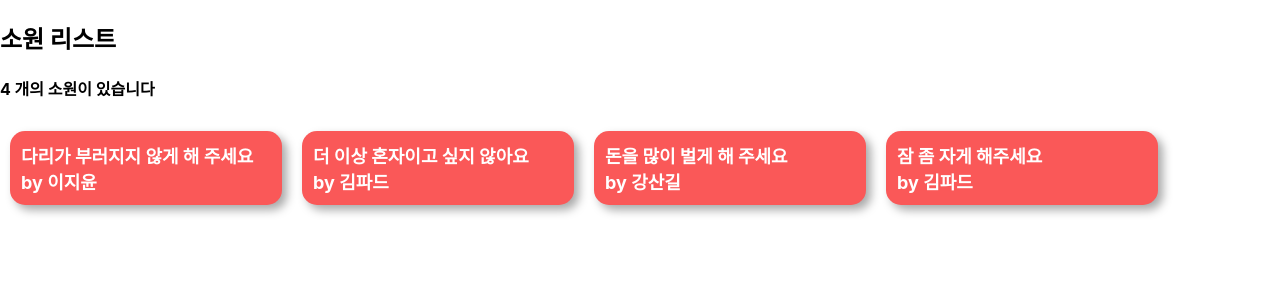
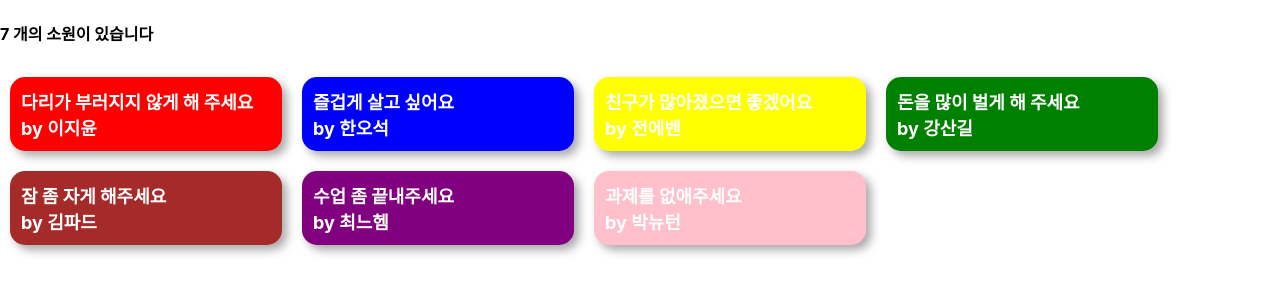
Before and after one commit to 2nd-PARD-WEB-PART/GenieYeyong, a React (Create React App) app: page / in a window 1280 px wide. Shown: the top 300 px of the page. Built offline with nearby package versions, Linux system fonts and the light colour scheme.

Commit message:
HomeProblem.js 사용하지 않도록 수정

```diff
--- a/src/Components/Home.js
+++ b/src/Components/Home.js
@@ -6,40 +6,112 @@ import styled, { keyframes,css } from 'styled-components';
 import { useState } from "react";
 // Keyframes for moving up animation
 
+
+const Home=()=>{
     const WishList = [
         {
-        id: 1,
-        type: '건강',
+            id: 0,
+            type: '타입1',
             nickname: '이지윤',
             text: '다리가 부러지지 않게 해 주세요',
         },
         {
+            id: 1,
+            type: '타입2',
+            nickname: '한오석',
+            text: '즐겁게 살고 싶어요',
+        },
+        {
             id: 2,
-        type: '연애',
-        nickname: '김파드',
-        text: '더 이상 혼자이고 싶지 않아요',
+            type: '타입3',
+            nickname: '전에벤',
+            text: '친구가 많아졌으면 좋겠어요',
         },
         {
             id: 3,
-        type: '재물',
+            type: '타입4',
             nickname: '강산길',
             text: '돈을 많이 벌게 해 주세요',
         },
         {
             id: 4,
-        type: '수면',
+            type: '타입5',
             nickname: '김파드',
             text: '잠 좀 자게 해주세요',
         },
+        {
+            id: 5,
+            type: '타입6',
+            nickname: '최느헴',
+            text: '수업 좀 끝내주세요',
+        },
+        {
+            id: 6,
+            type: '타입7',
+            nickname: '박뉴턴',
+            text: '과제를 없애주세요',
+        },
     ];
 
-const Home=()=>{
-    return(
-        <>
-            <HomeProblem problem={WishList} />
-        </>
-    )
+    return (
+        <div>
+          <h4>{WishList.length} 개의 소원이 있습니다</h4>
+          <BigBox>
+            {WishList.map((it) => (
+              <PListBox key={it.id} type={it.type}>
+                <StarBox>
+                  <ListName>{it.text}</ListName>
+                  <ListName>by {it.nickname}</ListName>
+                </StarBox>
+              </PListBox>
+            ))}
+          </BigBox>
+        </div>
+      );
 }
 
 
 export default Home;
+
+const BigBox = styled.div`
+  display: flex;
+  flex-wrap: wrap;
+  justify-content: flex-start;
+`
+const PListBox = styled.div`
+  color: white;
+  justify-content: flex-start;
+  width: 250px;
+  border: 1px solid transparent;
+  box-shadow: 5px 5px 10px darkgray;
+  border-radius: 15px;
+  margin: 10px;
+  padding: 10px;
+  display: flex;
+  flex-direction: row;
+  background-color: ${(props) => {
+        switch (props.type) {
+            case '타입1':
+                return 'red';
+            case '타입2':
+                return 'blue';
+            case '타입3':
+                return 'yellow';
+            case '타입4':
+                return 'green';
+            case '타입5':
+                return 'brown';
+            case '타입6':
+                return 'purple';
+            case '타입7':
+                return 'pink';
+        }
+    }};
+`
+const StarBox = styled.div`
+  flex-direction: column;
+`
+const ListName = styled.div`
+  font-weight: bolder;
+  font-size: large;
+`
--- a/src/Components/HomeProblem.js
+++ b/src/Components/HomeProblem.js
@@ -29,7 +29,6 @@ const ListName = styled.div`
 
 const Problem = ({ problem }) => (
     <div className="Problem">
-        <h2>소원 리스트</h2>
         <h4>{problem.length} 개의 소원이 있습니다</h4>
         <BigBox>
             {problem.map((it) => (
```
Lines whose indentation alone changed are shown as unchanged.
